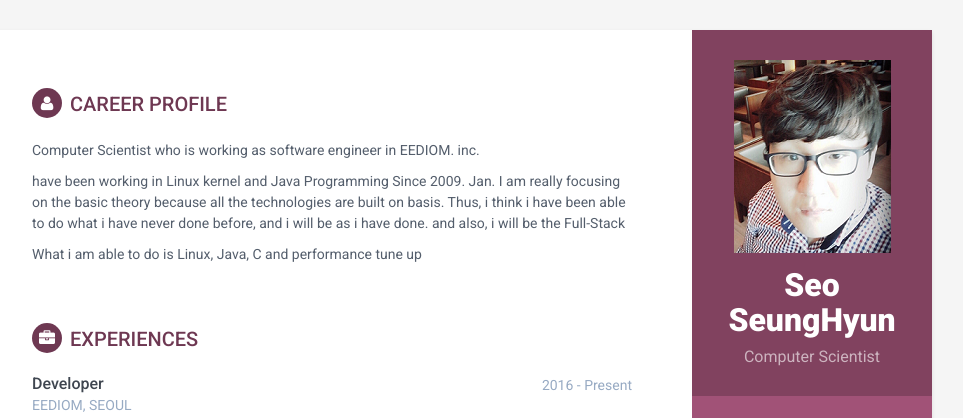
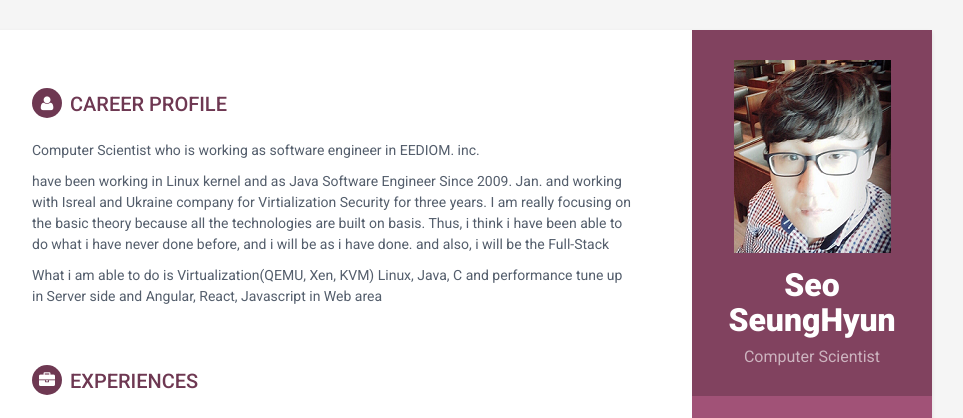
Before and after one commit to tgnice/tgnice.github.io, a plain HTML site: page index.html in a window 1280 px wide. Shown: the top 418 px of the page, without its empty margins (188-1151 px from the left). Drawn offline with Linux system fonts and the light colour scheme.

Commit message:
added profile explanation.

```diff
--- a/index.html
+++ b/index.html
@@ -119,13 +119,13 @@
 				</h2>
 				<div class="summary">
 					<p>Computer Scientist who is working as software engineer in EEDIOM. inc.</p>
-					<p>have been working in Linux kernel and Java Programming Since
-						2009. Jan. I am really focusing on the basic theory because all
+					<p>have been working in Linux kernel and as Java Software Engineer Since
+						2009. Jan. and working with Isreal and Ukraine company for Virtialization Security for three years. I am really focusing on the basic theory because all
 						the technologies are built on basis. Thus, i think i have been
 						able to do what i have never done before, and i will be as i have
 						done. and also, i will be the Full-Stack</p>
-					<p>What i am able to do is Linux, Java, C and performance
-						tune up</p>
+					<p>What i am able to do is Virtualization(QEMU, Xen, KVM) Linux, Java, C and performance
+						tune up in Server side and Angular, React, Javascript in Web area</p>
 				</div>
 				<!--//summary-->
 			</section>
```
